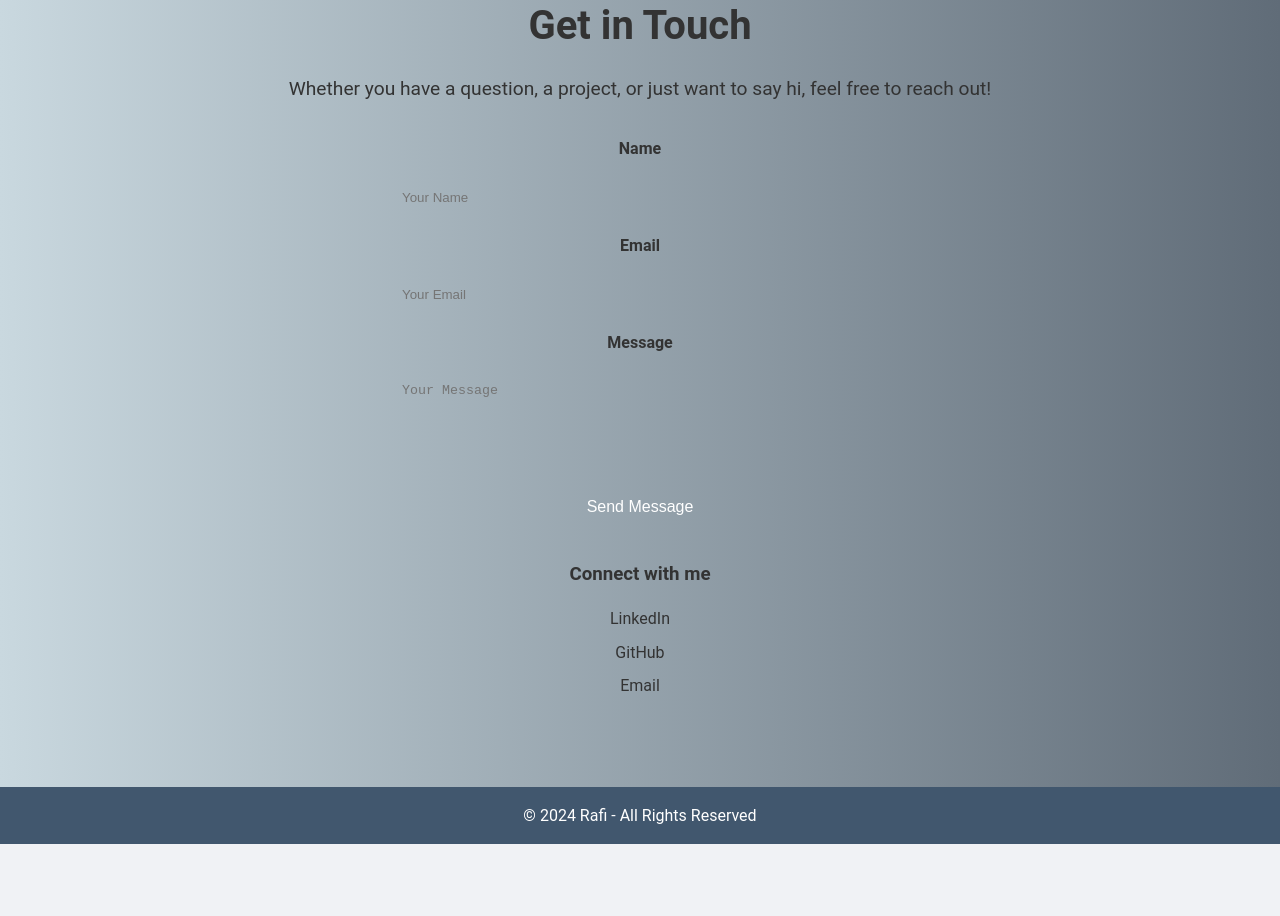
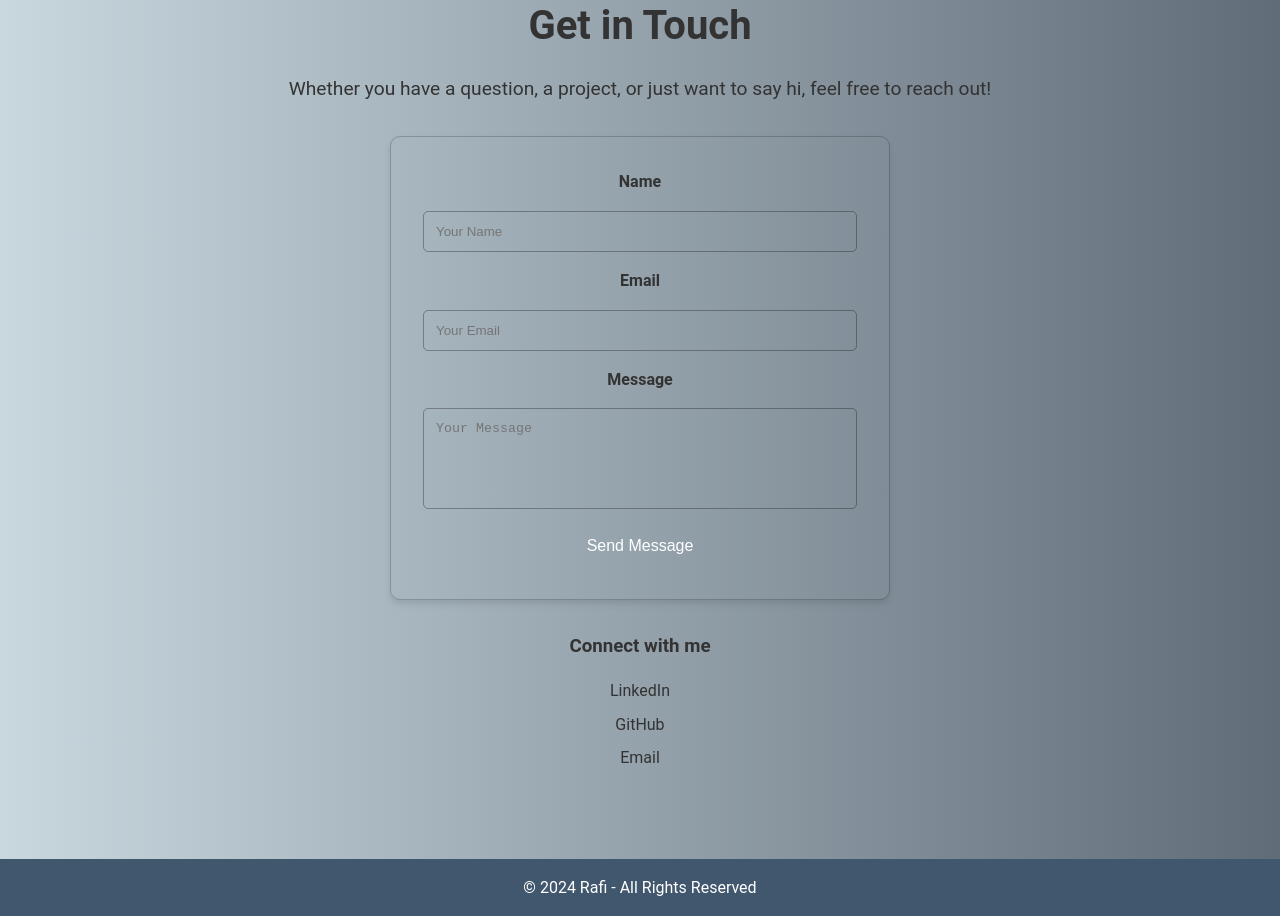
Before and after one commit to Mr-Brown-Rafi/Portifolio, a React (Create React App) app: page / in a window 1280 px wide. Shown: the part 2560-3476 px from the top of the page. Before the commit the page ends 3404 px from the top, so only its background shows below. Built offline with nearby package versions, Linux system fonts and the light colour scheme.

Commit message:
updated contact form css

```diff
--- a/src/styles/Contact.css
+++ b/src/styles/Contact.css
@@ -1,6 +1,5 @@
 .contact {
   padding: 5rem 1.5rem;
-    /* background-color: var(--secondary-bg); */
   background: linear-gradient(to left, #606c78 0%, #c9d8df 100%);
   color: var(--primary-text);
   text-align: center;
@@ -25,8 +24,13 @@
 }
 
 .contact-form {
-    width: 100%;
+  width: 80%;
   max-width: 500px;
+  background-color: var(--primary-bg);
+  padding: 2rem;
+  border-radius: 10px;
+  box-shadow: 0 4px 6px rgba(0, 0, 0, 0.1);
+  border: 1px solid rgba(0, 0, 0, 0.2);
   display: flex;
   flex-direction: column;
   gap: 1rem;
@@ -40,10 +44,17 @@
 .contact-form textarea {
   width: 100%;
   padding: 0.75rem;
-    border: 1px solid var(--primary-text);
+  border: 1px solid rgba(0, 0, 0, 0.3);
   border-radius: 5px;
   background-color: var(--primary-bg);
   color: var(--primary-text);
+}
+
+.contact-form input:focus,
+.contact-form textarea:focus {
+  outline: none;
+  border-color: var(--highlight);
+  box-shadow: 0 0 5px rgba(0, 0, 0, 0.2);
 }
 
 .contact-form textarea {
```
Lines whose indentation alone changed are shown as unchanged.
